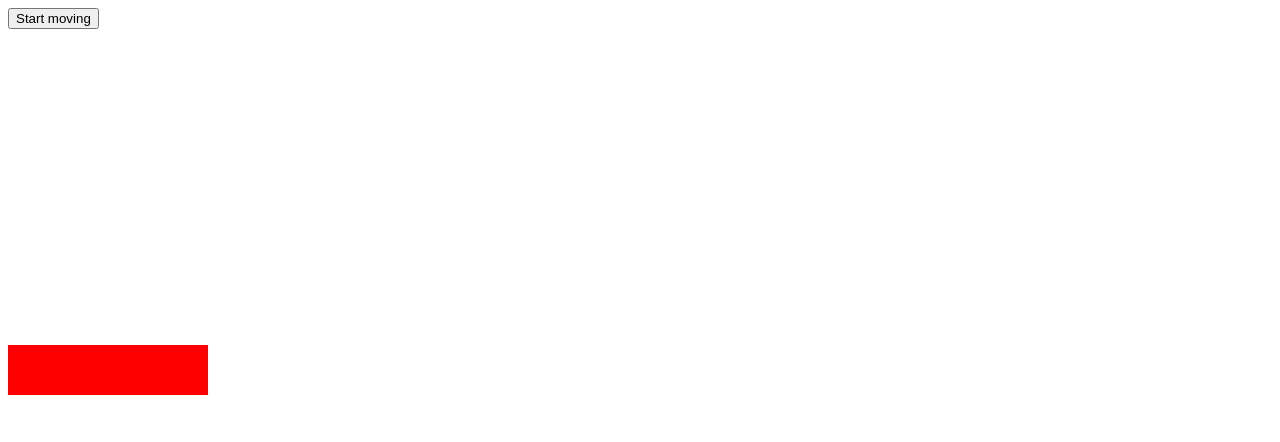
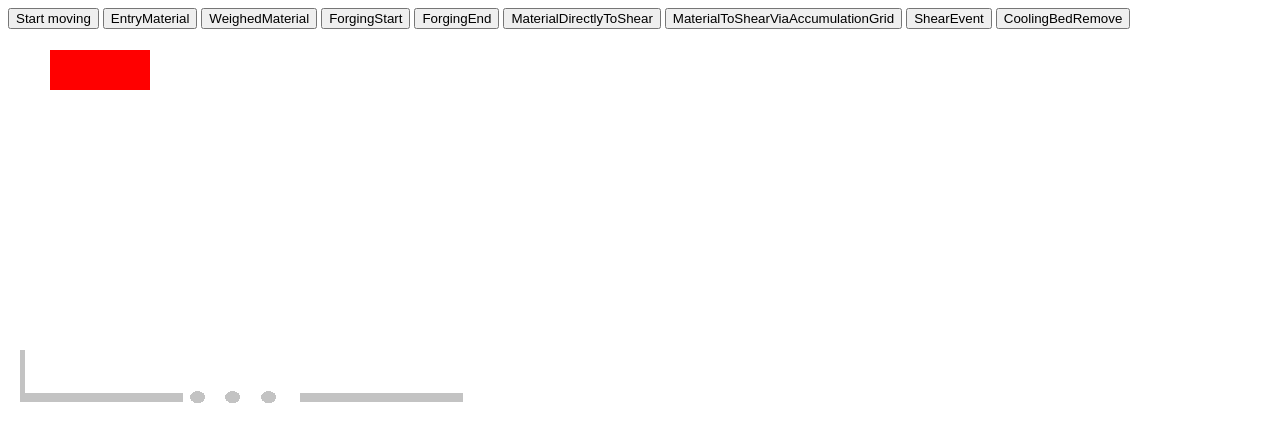
Before and after one commit to MathsWho/GFM, a plain HTML site: page index.html in a window 1280 px wide. Drawn offline with Linux system fonts and the light colour scheme.

Commit message:
Add new functionality, moving from entry to weight
add  new element and functionality responsible for moveing element by the event

```diff
--- a/index.html
+++ b/index.html
@@ -1,5 +1,4 @@
 <html>
-
 <head>
     <meta charset="utf-8">
 </head>
@@ -11,9 +10,31 @@
 </script>
 
 <body>
-    <p><button onclick="getElementToMove(150,-200,'rawMaterial',1,1)">Start moving</button></p>
-    <div id="rawMaterial" class="rawMaterial"></div>
+    <div class="btn-group">
+            <button onclick="getElementToMove(150,0,'rawMaterial',1,0.1)">Start moving</button>
+            <button onclick="getElementToMove(getActualXPositionOfElement('entryMaterialArea') -30 ,
+            getActualYPositionOfElement('entryMaterialArea') -50,'rawMaterial',1,1)">EntryMaterial</button>
+            <button onclick="getElementToMove(getActualXPositionOfElement('weightMaterial'),0,'rawMaterial',1,1)">WeighedMaterial</button>
+            <button>ForgingStart</button>
+            <button>ForgingEnd</button>
+            <button>MaterialDirectlyToShear</button>
+            <button>MaterialToShearViaAccumulationGrid</button>
+            <button>ShearEvent</button>
+            <button>CoolingBedRemove</button>
+    </div>
 
+    <span id="entryMill">
+        <img id="entryMaterialArea" class="entryMaterialArea" src="image/entryMaterialArea.bmp">
+    </span>
+    <span>
+        <img id="ball1" class="ballStyle1" src="image/balForRotation.bmp">
+        <img id="ball2" class="ballStyle2" src="image/balForRotation.bmp">
+        <img id="ball3" class="ballStyle3" src="image/balForRotation.bmp">
+    </span>
+    <span>
+        <img id="weightMaterial" class="weightStyle" src="image/weightMaterial.bmp">
+    </span>
+    <span id="rawMaterial" class="rawMaterial"></span>
 
 </body>
 
--- a/movingElements.js
+++ b/movingElements.js
@@ -24,7 +24,7 @@ function getElementToMove(positionX, positionY, elementId, timeOfInterval, pixel
                     posY = posY + pixelsPerInteval;
                     elementToMove.style.top = posY + 'px';
                 }
-                if(positionX != 0 && posX != positionX && positionX < posX){
+                if (positionX != 0 && posX != positionX && positionX < posX) {
                     posX = posX - pixelsPerInteval;
                     elementToMove.style.left = posX + 'px';
                 }
@@ -36,7 +36,32 @@ function getElementToMove(positionX, positionY, elementId, timeOfInterval, pixel
         }
     }
     else {
-        alert("Error during moving element, propably wrong id name")
+        console.log.console.error("Error during moving element, propably wrong id name");
     }
 
 }
+
+function getActualXPositionOfElement(elementId){
+
+    var getElement = document.getElementById(elementId);
+    if(getElement != null){
+        var positionElement = getElement.offsetLeft;
+        return positionElement;
+    }
+    else{
+        console.log.console.error("Error during moving element, propably wrong id name");
+    }
+
+}
+function getActualYPositionOfElement(elementId){
+
+    var getElement = document.getElementById(elementId);
+    if(getElement != null){
+        var positionElement = getElement.offsetTop;
+        return positionElement;
+    }
+    else{
+        console.log.console.error("Error during moving element, propably wrong id name");
+    }
+
+}
--- a/styles.css
+++ b/styles.css
@@ -1,10 +1,44 @@
 .rawMaterial {
-  width: 200px;
-  height: 50px;
-  position: relative;
-  top: 300px;
-  left: 0;
+  width: 100px;
+  height: 40px;
+  position: fixed;
+  top: 50px;
+  left: 50px;
   background-color: red;
   /*animation-name: example;
     animation-duration: 10s; */
 }
+/* .materialAtEntry{
+  width: 200px;
+  height: 50px;
+  background-color: gainsboro;
+} */
+.entryMaterialArea{
+  position: fixed;
+  left: 20px;
+  top: 350px;
+}
+.ballStyle1{
+  position: fixed;
+  top: 384px;
+  left: 185px;
+
+}
+.ballStyle2{
+  position: fixed;
+  top: 384px;
+  left: 220px;
+
+}
+.ballStyle3{
+  position: fixed;
+  top: 384px;
+  left: 256px;
+
+}
+.weightStyle{
+  position: fixed;
+  top: 350px;
+  left: 300px;
+
+}
```
Also changed, not shown: image/balForRotation.bmp (added), image/entryMaterialArea.bmp (added), image/weightMaterial.bmp (added).
